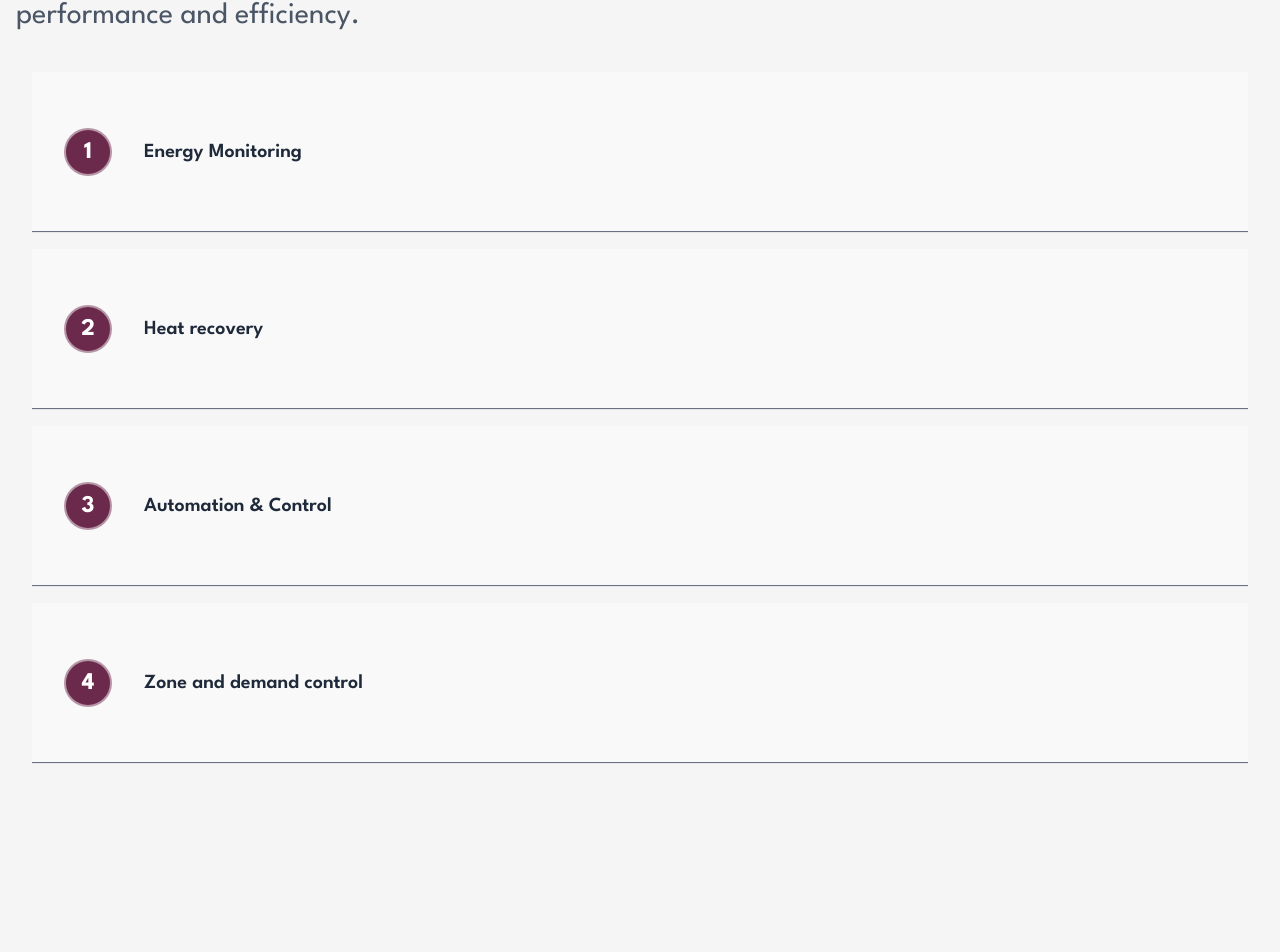
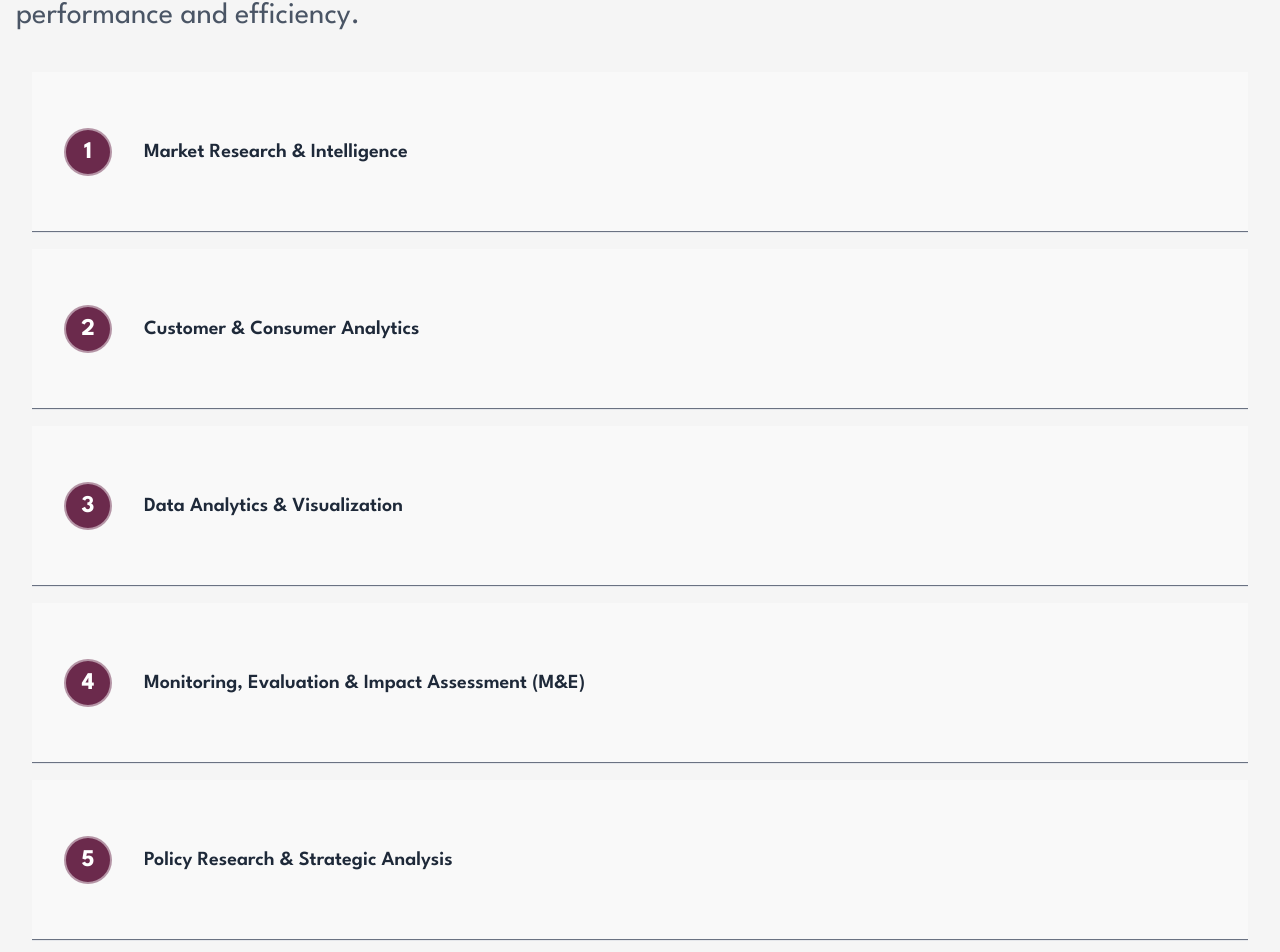
Before and after one commit to VANdar22/midak1, a React (Vite) app: page / in a window 1280 px wide. Shown: the part 1894-2846 px from the top of the page. Built offline with nearby package versions, Linux system fonts and the light colour scheme; a web font is replaced by a local one.

Commit message:
updated accordion

```diff
--- a/src/components/sections/Footer.jsx
+++ b/src/components/sections/Footer.jsx
@@ -17,7 +17,7 @@ const Footer = () => {
                 />
               </div>
               <h3 className="text-3xl font-bold tracking-tight mb-4">
-                Midak Research Consult
+                Midak Research Analytics
               </h3>
               <p className="text-lg leading-relaxed max-w-sm text-white/90">
                 Aligning research, data, and clarity — helping organizations make confident, impact-driven decisions.
@@ -71,7 +71,7 @@ const Footer = () => {
       <div className="w-full bg-purple-900 py-6">
         <div className="max-w-7xl mx-auto px-6">
           <div className="flex flex-col md:flex-row justify-between items-center text-sm text-white/80">
-            <p> {new Date().getFullYear()} Midak Research Consult. All rights reserved.</p>
+            <p> {new Date().getFullYear()} Midak Research Analytics. All rights reserved.</p>
             <div className="flex items-center space-x-6 mt-4 md:mt-0">
               <a href="#" className="hover:text-gray-300 transition-colors duration-300">Privacy Policy</a>
               <a href="#" className="hover:text-gray-300 transition-colors duration-300">Terms of Service</a>
--- a/src/components/sections/NewFooter.jsx
+++ b/src/components/sections/NewFooter.jsx
@@ -37,7 +37,7 @@ const footerData = {
     }
   ],
   "bottomBar": {
-    "left": `© ${new Date().getFullYear()} Midak Research Consult. All rights reserved.`,
+    "left": `© ${new Date().getFullYear()} Midak Research Analytics. All rights reserved.`,
     "center": "",
     "right": [
       { "label": "Privacy Policy", "href": "/privacy" },
--- a/src/components/ui/Accordion.jsx
+++ b/src/components/ui/Accordion.jsx
@@ -10,47 +10,75 @@ const accordionItems = [
     {
         id: "1",
         label: "1",
-        title: "Energy Monitoring",
+        title: "Market Research & Intelligence",
         color: circleColor,
         content: [
             { type: "image", src: "https://placehold.co/600x400/4F46E5/FFFFFF?text=Energy+Monitoring", alt: "Energy Monitoring System" },
-            { type: "text", text: "Comprehensive energy monitoring solutions provide real-time insights into your building's energy consumption patterns." },
-            { type: "text", text: "Our advanced analytics help identify inefficiencies and opportunities for significant cost savings and sustainability improvements." }
+            { type: "text", text: "Helping organizations understand markets, customers, and competition to make confident strategic decisions." },
+            { type: "text", text: "1. Market Assessment & Opportunity Analysis" },
+            { type: "text", text: "2. Competitive Intelligence & Benchmarking" },
+            { type: "text", text: "3. Industry & Sector Deep Dives" },
+            { type: "text", text: "4. Feasibility Studies & Business Case Development" },
         ]
     },
     {
         id: "2",
         label: "2",
-        title: "Heat recovery",
+        title: "Customer & Consumer Analytics",
         color: circleColor,
         content: [
             { type: "image", src: "https://placehold.co/600x400/10B981/FFFFFF?text=Heat+Recovery", alt: "Heat Recovery System" },
-            { type: "text", text: "Heat recovery systems capture waste heat from various processes and redistribute it as an additional energy source." },
-            { type: "text", text: "This can be used for space heating, water heating, or other industrial processes, significantly improving energy efficiency." }
+            { type: "text", text: "Deep insights into customer behavior, preferences, and decision-making drivers." },
+            { type: "text", text: "1. Customer Satisfaction & Experience Studies" },
+            { type: "text", text: "2. Consumer Behavior & Insights Research" },
+            { type: "text", text: "3. Brand Health & Positioning Studies" },
+            { type: "text", text: "4. Usage & Attitude (U&A) Studies" },
         ]
     },
     {
         id: "3",
         label: "3",
-        title: "Automation & Control",
+        title: "Data Analytics & Visualization",
         color: circleColor,
         content: [
             { type: "image", src: "https://placehold.co/600x400/3B82F6/FFFFFF?text=Automation+Control", alt: "Automation & Control System" },
-            { type: "text", text: "Advanced automation and control systems optimize building performance and energy usage." },
-            { type: "text", text: "Smart controls can adjust lighting, heating, and cooling based on occupancy and environmental conditions." }
+            { type: "text", text: "Turning complex data into actionable insights and decision-ready intelligence." },
+            { type: "text", text: "1. Advanced Statistical Analysis" },
+            { type: "text", text: "2. Predictive Analytics & Machine Learning" },
+            { type: "text", text: "3. Interactive Dashboards & Data Visualization" },
+            { type: "text", text: "4. Data Quality & Management" },
         ]
     },
     {
         id: "4",
         label: "4",
-        title: "Zone and demand control",
+        title: "Monitoring, Evaluation & Impact Assessment (M&E)",
         color: circleColor,
         content: [
             { type: "image", src: "https://placehold.co/600x400/8B5CF6/FFFFFF?text=Zone+Control", alt: "Zone Control System" },
-            { type: "text", text: "In many buildings all rooms receive the same amount of heating, cooling, and ventilation regardless of their specific needs." },
-            { type: "text", text: "Zone control systems allow for independent temperature and airflow control in different areas, reducing energy waste and improving comfort." }
+            { type: "text", text: "Measuring results, proving impact, and supporting adaptive learning." },
+            { type: "text", text: "1. Program Design & Theory of Change" },
+            { type: "text", text: "2. Monitoring & Evaluation Systems" },
+            { type: "text", text: "3. Impact Evaluations" },
+            { type: "text", text: "4. Real-Time Monitoring & Adaptive Management" },
         ]
-    }
+
+    },
+
+    {
+        id: "5",
+        label: "5",
+        title: "Policy Research & Strategic Analysis",
+        color: circleColor,
+        content: [
+            { type: "image", src: "https://placehold.co/600x400/3B82F6/FFFFFF?text=Automation+Control", alt: "Automation & Control System" },
+            { type: "text", text: "Strategy grounded in evidence and focused on execution." },
+            { type: "text", text:"1. Policy Analysis & Evaluation" },
+            { type: "text", text:"2. Evidence Synthesis & Policy Briefs" },
+            { type: "text", text:"3. Socio-Economic Research" },
+            { type: "text", text:"4. Governance & Institutional Analysis" },
+        ]
+    },
 ];
 
 // --- MODERN ACCORDION COMPONENT ---
```
Also changed, not shown: 1 other file (tests, documents, lock files or other folders).
